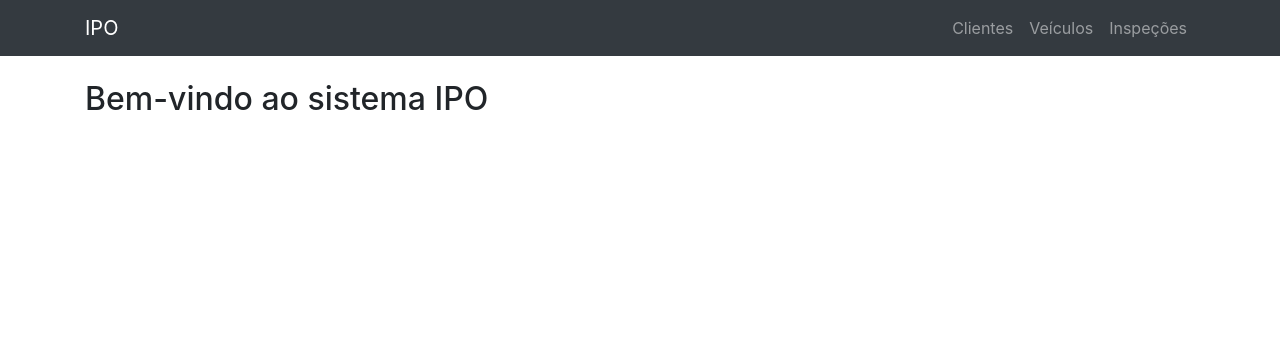
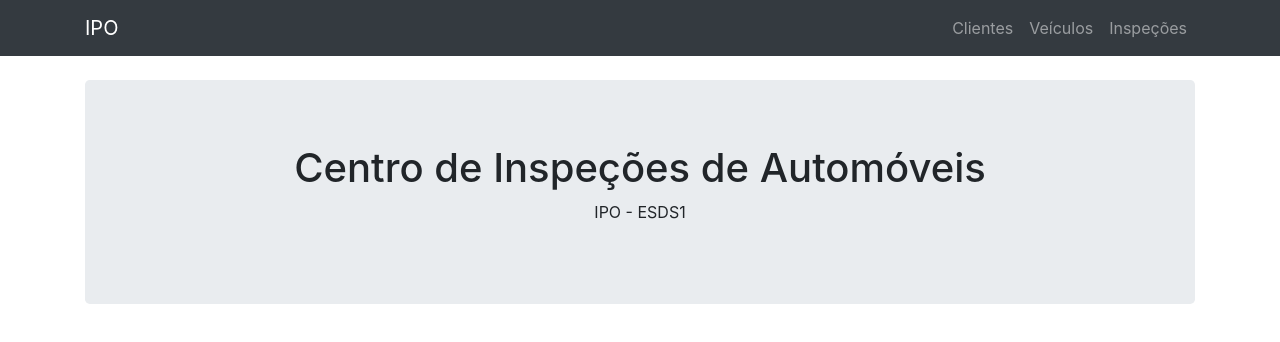
Before and after one commit to TiagoSa-125/IPO, a React (Vite) app in the folder ipo/: page / in a window 1280 px wide. Shown: the top 342 px of the page. Built offline with nearby package versions, Linux system fonts and the light colour scheme.

Commit message:
Parte 2 – Ex2 - React

```diff
--- a/ipo/src/App.jsx
+++ b/ipo/src/App.jsx
@@ -26,7 +26,15 @@ function App() {
 }
 // Estas páginas serão criadas nas próximas etapas
 function Inicio() {
-  return (<h2>Bem-vindo ao sistema IPO</h2>);
+  return (
+    <div>
+      <div className="jumbotron text-center">
+        <h1>Centro de Inspeções de Automóveis</h1>
+        <p>IPO - ESDS1</p>
+      </div>
+    </div>
+  );
+
 }
 function ClientesList() {
   return (<h2>Página de Clientes</h2>);
```
